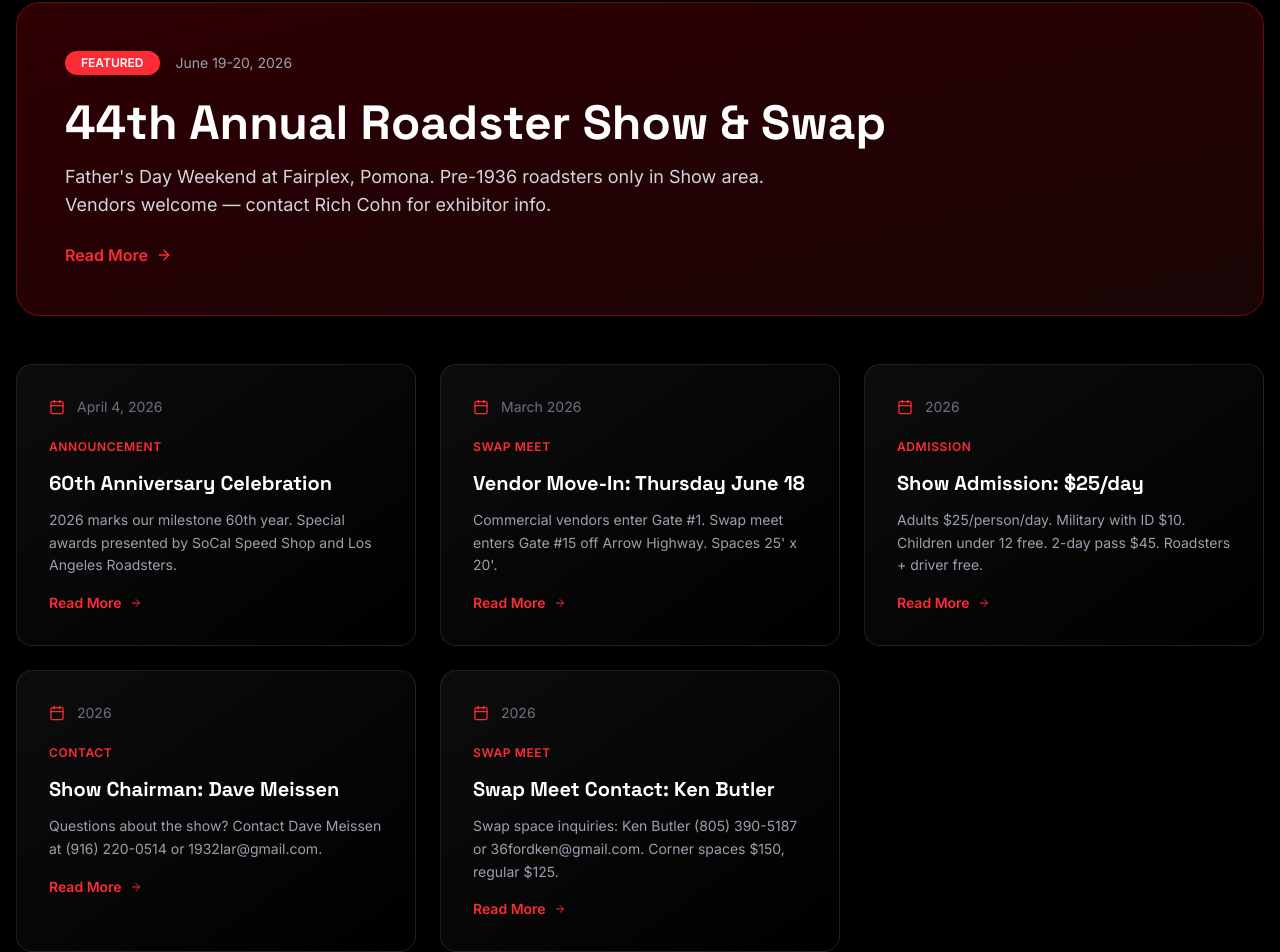
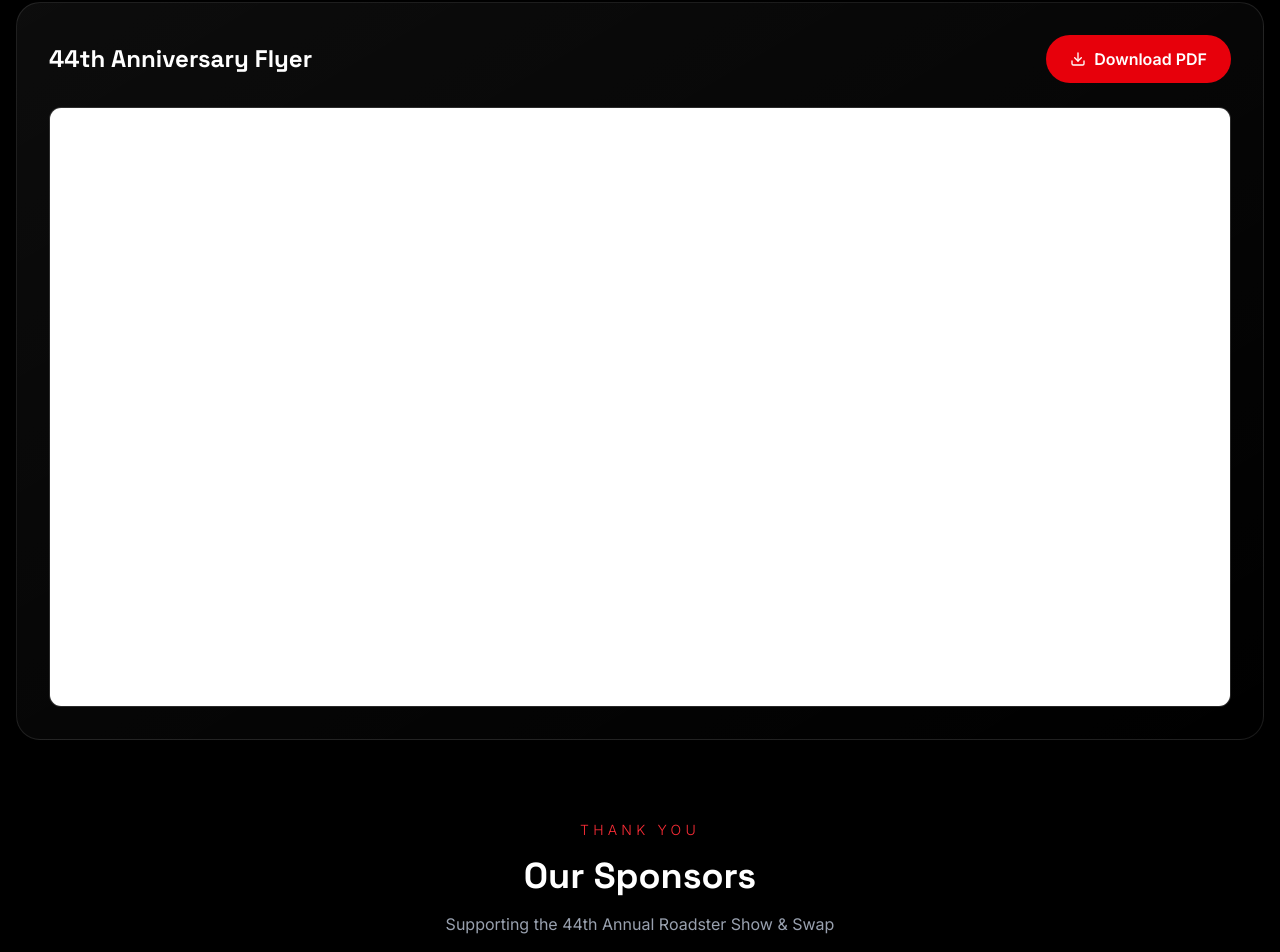
Before and after one commit to kadirgecit/laroadsters, a React (Vite) app: page /news in a window 1280 px wide. Shown: the part 407-1359 px from the top of the page. Built offline with nearby package versions, Linux system fonts and the light colour scheme.

Commit message:
Redesign Show News page with PDF viewer and sponsors section

```diff
--- a/src/app/pages/News.tsx
+++ b/src/app/pages/News.tsx
@@ -1,16 +1,28 @@
 import { useEffect, useRef } from 'react';
 import gsap from 'gsap';
 import { ScrollTrigger } from 'gsap/ScrollTrigger';
-import { Calendar, ArrowRight } from 'lucide-react';
+import { Download, ExternalLink } from 'lucide-react';
 
 gsap.registerPlugin(ScrollTrigger);
+
+interface Sponsor {
+  name: string;
+  logo: string;
+  url: string;
+}
 
 export function News() {
   const sectionRef = useRef<HTMLDivElement>(null);
 
+  // TODO: Add sponsors here
+  const sponsors: Sponsor[] = [
+    // Example format:
+    // { name: 'SoCal Speed Shop', logo: '/sponsors/socal-speed-shop.png', url: 'https://example.com' },
+  ];
+
   useEffect(() => {
     const ctx = gsap.context(() => {
-      gsap.from('.news-card', {
+      gsap.from('.news-section', {
         scrollTrigger: {
           trigger: sectionRef.current,
           start: 'top 70%',
@@ -18,7 +30,7 @@ export function News() {
         y: 100,
         opacity: 0,
         duration: 1,
-        stagger: 0.15,
+        stagger: 0.2,
         ease: 'power3.out',
       });
     }, sectionRef);
@@ -26,129 +38,92 @@ export function News() {
     return () => ctx.revert();
   }, []);
 
-  const newsItems = [
-    {
-      date: 'June 19-20, 2026',
-      category: 'Event',
-      title: '44th Annual Roadster Show & Swap',
-      excerpt: 'Father\'s Day Weekend at Fairplex, Pomona. Pre-1936 roadsters only in Show area. Vendors welcome — contact Rich Cohn for exhibitor info.',
-      featured: true,
-    },
-    {
-      date: 'April 4, 2026',
-      category: 'Announcement',
-      title: '60th Anniversary Celebration',
-      excerpt: '2026 marks our milestone 60th year. Special awards presented by SoCal Speed Shop and Los Angeles Roadsters.',
-    },
-    {
-      date: 'March 2026',
-      category: 'Swap Meet',
-      title: 'Vendor Move-In: Thursday June 18',
-      excerpt: 'Commercial vendors enter Gate #1. Swap meet enters Gate #15 off Arrow Highway. Spaces 25\' x 20\'.',
-    },
-    {
-      date: '2026',
-      category: 'Admission',
-      title: 'Show Admission: $25/day',
-      excerpt: 'Adults $25/person/day. Military with ID $10. Children under 12 free. 2-day pass $45. Roadsters + driver free.',
-    },
-    {
-      date: '2026',
-      category: 'Contact',
-      title: 'Show Chairman: Dave Meissen',
-      excerpt: 'Questions about the show? Contact Dave Meissen at (916) 220-0514 or 1932lar@gmail.com.',
-    },
-    {
-      date: '2026',
-      category: 'Swap Meet',
-      title: 'Swap Meet Contact: Ken Butler',
-      excerpt: 'Swap space inquiries: Ken Butler (805) 390-5187 or 36fordken@gmail.com. Corner spaces $150, regular $125.',
-    },
-  ];
-
   return (
     <div className="min-h-screen bg-black pt-32 pb-20 px-4">
       <div className="max-w-7xl mx-auto" ref={sectionRef}>
         {/* Header */}
-        <div className="mb-16">
+        <div className="news-section mb-16">
           <div className="text-sm tracking-[0.3em] text-red-500 mb-4 font-light">
-            STAY INFORMED
+            44TH ANNIVERSARY
           </div>
           <h1 className="text-[clamp(3rem,10vw,7rem)] font-black leading-[0.9] tracking-tight mb-6">
             <div className="bg-gradient-to-r from-white to-gray-500 bg-clip-text text-transparent">
-              LATEST NEWS
+              SHOW NEWS
             </div>
           </h1>
           <p className="text-xl text-gray-400 max-w-2xl">
-            Stay up to date with club events, member achievements, and automotive news
+            44th Annual Roadster Show & Swap — Father's Day Weekend, June 19-20, 2026
           </p>
         </div>
 
-        {/* Featured Article */}
-        {newsItems[0] && (
-          <div className="news-card mb-12">
-            <div className="relative p-12 rounded-3xl bg-gradient-to-br from-red-600/20 to-red-900/20 border border-red-500/30 backdrop-blur-sm overflow-hidden group cursor-pointer">
-              <div className="absolute inset-0 bg-[radial-gradient(circle_at_50%_50%,rgba(255,107,0,0.2),transparent)] opacity-0 group-hover:opacity-100 transition-opacity duration-500" />
-
-              <div className="relative z-10">
-                <div className="flex items-center gap-4 mb-6">
-                  <span className="px-4 py-1 bg-red-500 text-white text-xs font-semibold rounded-full">
-                    FEATURED
-                  </span>
-                  <span className="text-gray-400 text-sm">{newsItems[0].date}</span>
+        {/* PDF Flyer */}
+        <div className="news-section mb-20">
+          <div className="p-8 rounded-3xl bg-gradient-to-br from-white/5 to-white/0 border border-white/10 backdrop-blur-sm">
+            <div className="flex items-center justify-between mb-6">
+              <h2 className="text-2xl font-bold text-white">44th Anniversary Flyer</h2>
+              <a
+                href="/44th-Anniversary.pdf"
+                download
+                className="flex items-center gap-2 px-6 py-3 bg-red-600 text-white font-semibold rounded-full hover:bg-red-500 transition-colors duration-300"
+              >
+                <Download className="w-4 h-4" />
+                Download PDF
+              </a>
             </div>
 
-                <h2 className="text-4xl md:text-5xl font-black text-white mb-4 group-hover:text-red-400 transition-colors duration-300">
-                  {newsItems[0].title}
-                </h2>
-
-                <p className="text-lg text-gray-300 mb-6 max-w-3xl">
-                  {newsItems[0].excerpt}
-                </p>
-
-                <button className="flex items-center gap-2 text-red-500 font-semibold group-hover:gap-4 transition-all duration-300">
-                  Read More
-                  <ArrowRight className="w-4 h-4" />
-                </button>
+            {/* Embedded PDF Viewer */}
+            <div className="w-full h-[600px] rounded-xl overflow-hidden border border-white/10 bg-white/5">
+              <iframe
+                src="/44th-Anniversary.pdf"
+                className="w-full h-full"
+                title="44th Anniversary Flyer"
+              />
             </div>
           </div>
         </div>
-        )}
 
-        {/* News Grid */}
-        <div className="grid md:grid-cols-2 lg:grid-cols-3 gap-6">
-          {newsItems.slice(1).map((item, index) => (
-            <div
-              key={index}
-              className="news-card group cursor-pointer"
-            >
-              <div className="h-full p-8 rounded-2xl bg-gradient-to-br from-white/5 to-white/0 border border-white/10 backdrop-blur-sm hover:border-red-500/50 transition-all duration-500">
-                <div className="flex items-center gap-3 mb-4">
-                  <Calendar className="w-4 h-4 text-red-500" />
-                  <span className="text-sm text-gray-500">{item.date}</span>
+        {/* Sponsors Section */}
+        <div className="news-section">
+          <div className="text-center mb-12">
+            <div className="text-sm tracking-[0.3em] text-red-500 mb-4 font-light">
+              THANK YOU
+            </div>
+            <h2 className="text-4xl font-black text-white mb-4">Our Sponsors</h2>
+            <p className="text-gray-400">
+              Supporting the 44th Annual Roadster Show & Swap
+            </p>
           </div>
 
-                <div className="mb-3">
-                  <span className="text-xs text-red-500 font-semibold tracking-wider uppercase">
-                    {item.category}
+          {sponsors.length > 0 ? (
+            <div className="grid grid-cols-2 md:grid-cols-3 lg:grid-cols-4 gap-6">
+              {sponsors.map((sponsor, index) => (
+                <a
+                  key={index}
+                  href={sponsor.url}
+                  target="_blank"
+                  rel="noopener noreferrer"
+                  className="group"
+                >
+                  <div className="p-6 rounded-2xl bg-gradient-to-br from-white/5 to-white/0 border border-white/10 backdrop-blur-sm hover:border-red-500/50 transition-all duration-500 flex items-center justify-center aspect-[4/3]">
+                    <img
+                      src={sponsor.logo}
+                      alt={sponsor.name}
+                      className="max-w-full max-h-full object-contain grayscale group-hover:grayscale-0 transition-all duration-500"
+                    />
+                  </div>
+                  <div className="text-center mt-3">
+                    <span className="text-sm text-gray-400 group-hover:text-white transition-colors duration-300">
+                      {sponsor.name}
                     </span>
                   </div>
-
-                <h3 className="text-xl font-bold text-white mb-3 group-hover:text-red-400 transition-colors duration-300">
-                  {item.title}
-                </h3>
-
-                <p className="text-gray-400 text-sm leading-relaxed mb-4">
-                  {item.excerpt}
-                </p>
-
-                <button className="flex items-center gap-2 text-red-500 text-sm font-semibold group-hover:gap-3 transition-all duration-300">
-                  Read More
-                  <ArrowRight className="w-3 h-3" />
-                </button>
+                </a>
+              ))}
             </div>
+          ) : (
+            <div className="p-12 rounded-2xl bg-white/5 border border-white/10 text-center">
+              <p className="text-gray-400">Sponsors coming soon...</p>
             </div>
-          ))}
+          )}
         </div>
       </div>
     </div>
```
Also changed, not shown: 7 other files (tests, documents, lock files or other folders). Lines whose indentation alone changed are shown as unchanged.
